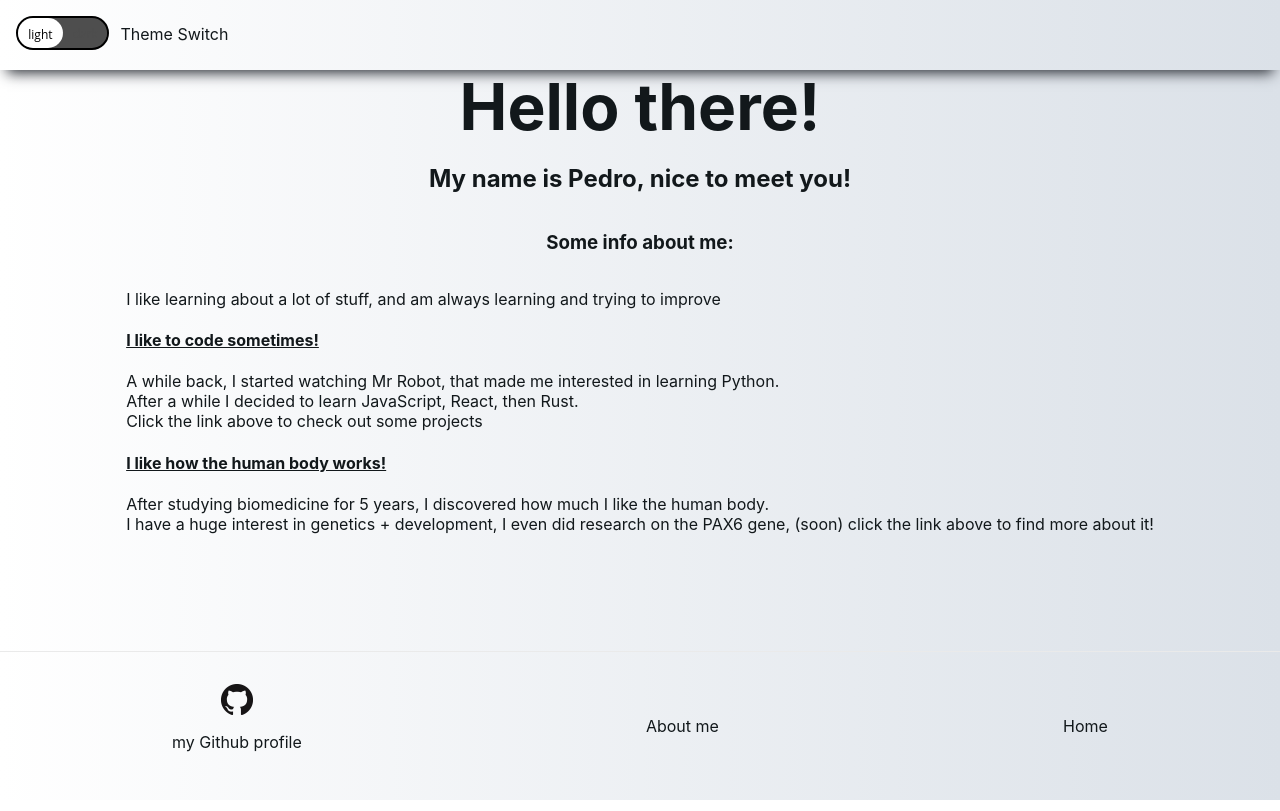
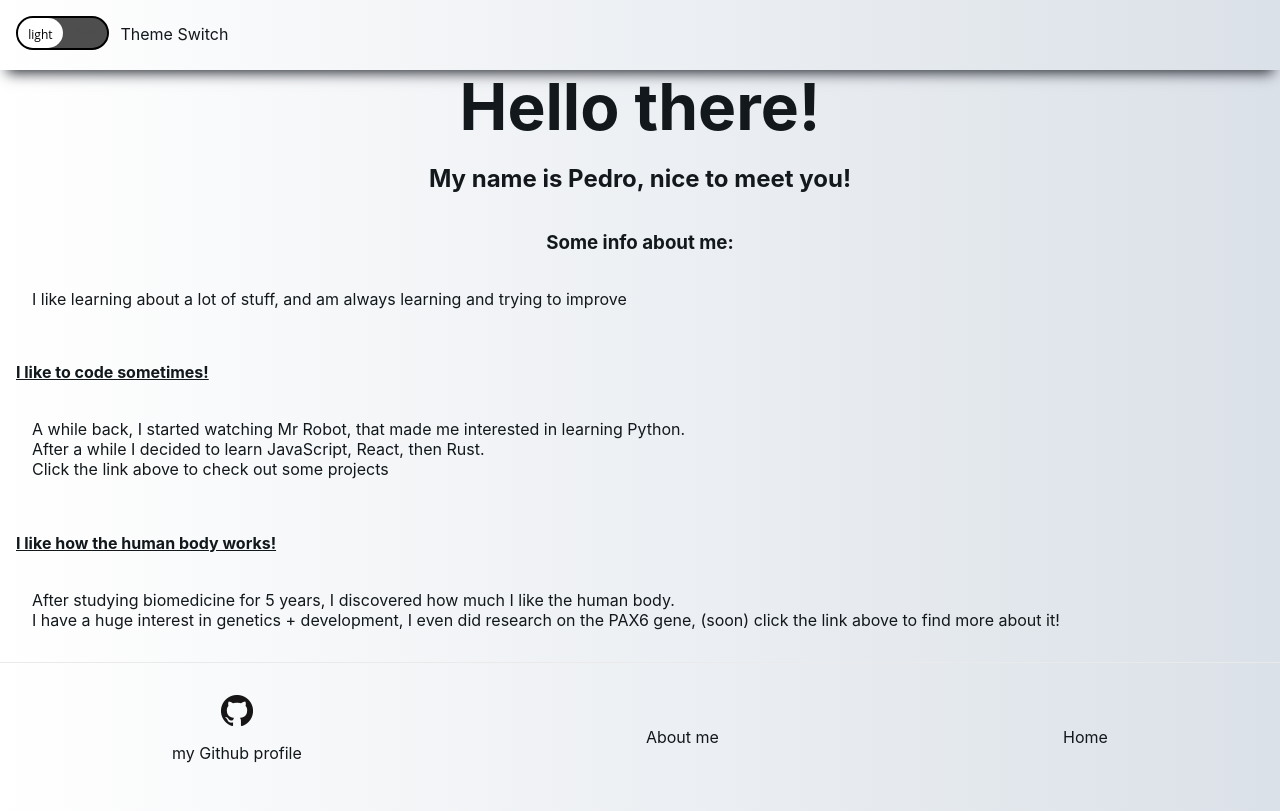
Before and after one commit to PedroMarquetti/PedroMarquetti.github.io, a Next.js app: page /about in a window 1280 px wide. Built offline with nearby package versions, Linux system fonts and the light colour scheme.

Commit message:
updated styling

```diff
--- a/styles/About.module.css
+++ b/styles/About.module.css
@@ -1,5 +1,5 @@
 .main {
-	/* padding: 4rem 0; */
+	height: 100%;
 	display: flex;
 	flex-direction: column;
 	justify-content: flex-start;
@@ -13,3 +13,22 @@
 	text-align: center;
 	justify-content: center;
 }
+.info {
+	/* margin-left: 0.5em; */
+	width: 100%;
+	height: fit-content;
+	display: flex;
+	flex-direction: column;
+	flex-wrap: wrap;
+	align-content: flex-start;
+	justify-content: space-evenly;
+	align-items: stretch;
+}
+.info p {
+	margin-bottom: 2em;
+	margin-left: 2em;
+}
+.link u {
+	cursor: pointer;
+	margin-left: 1em;
+}
--- a/styles/globals.css
+++ b/styles/globals.css
@@ -18,7 +18,7 @@ body {
 	--gray6: #12181b;
 }
 [data-theme="dark"] {
-	--background: linear-gradient(to right, var(--gray3), var(--gray5));
+	--background: linear-gradient(to right, var(--gray4), var(--gray6));
 	--foreground: white;
 	background: var(--background);
 	color: var(--white);
@@ -38,6 +38,7 @@ a {
 
 ul {
 	list-style-type: none;
+	list-style: none;
 
 	margin: 0;
 	padding: 0;
@@ -45,13 +46,16 @@ ul {
 
 li {
 	cursor: pointer;
+
 	text-align: center;
 }
 * {
 	box-sizing: border-box;
 	height: fit-content;
 }
-
+code {
+	background: rgb(60, 60, 60);
+}
 footer {
 	display: flex;
 	padding: 2rem 0;
```
